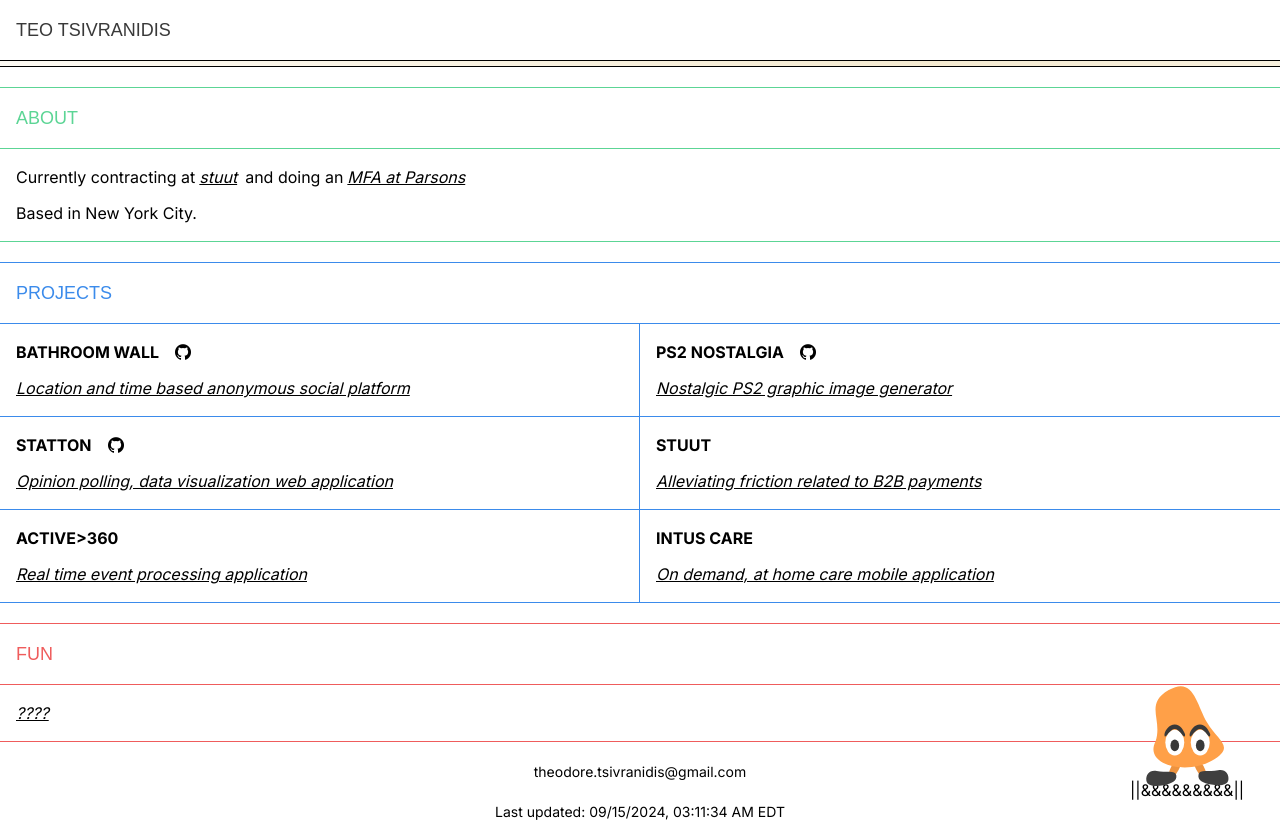
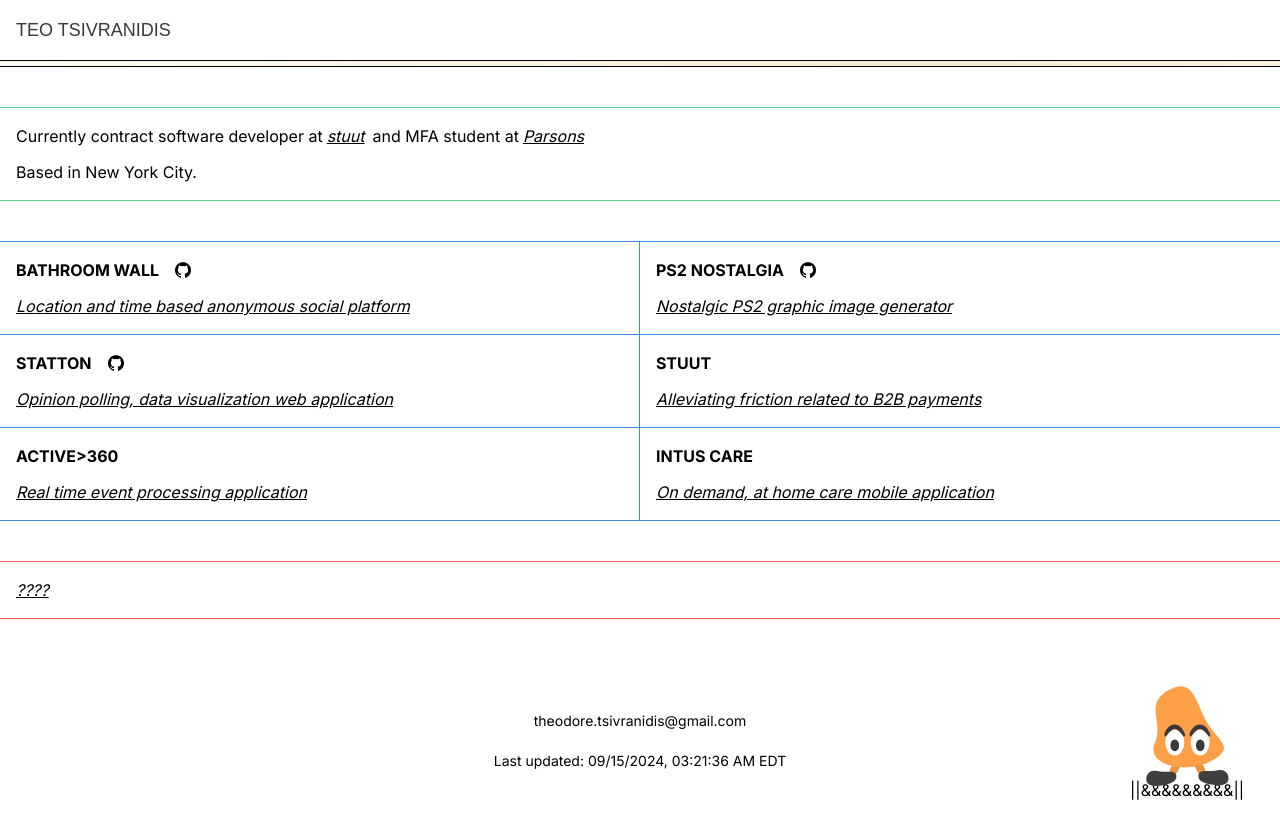
Before and after one commit to neo-teo/portfolio, a Next.js app: page / in a window 1280 px wide. After the commit the page ends 800 px from the top, so only its background shows below. Built offline with nearby package versions, Linux system fonts and the light colour scheme.

Commit message:
giving things some air

```diff
--- a/src/app/cc/gif/page.tsx
+++ b/src/app/cc/gif/page.tsx
@@ -1,7 +1,6 @@
 'use client'
 
 import HoverGifinator from "@/components/HoverGifinator";
-import ScrollyButton from "@/components/ScrollyButton";
 import * as React from "react"
 
 
@@ -10,13 +9,6 @@
     const [gif, setGif] = React.useState<string | undefined>(undefined);
 
     return <div className="border-red">
-        <div className="p-4 border-t">
-            <ScrollyButton
-                label="FUN"
-                sectionID="fun"
-                color="red"
-            />
-        </div>
         <div id="fun" className="border-t border-b">
             <div className="p-4 flex flex-wrap gap-2">
                 <HoverGifinator gifSrc={"coming soon"} label={"go biking"} updateGif={setGif} />
--- a/src/app/globals.css
+++ b/src/app/globals.css
@@ -54,23 +54,3 @@
   -webkit-text-fill-color: rgba(0, 0, 0, 0);
   -webkit-text-stroke-width: 1px;
 }
-
-.black-scrolly-btn:hover {
-  color: black;
-  -webkit-text-stroke-color: black;
-}
-
-.blue-scrolly-btn:hover {
-  color: #3B8BEB;
-  -webkit-text-stroke-color: #3B8BEB;
-}
-
-.green-scrolly-btn:hover {
-  color: #5CD595;
-  -webkit-text-stroke-color: #5CD595;
-}
-
-.red-scrolly-btn:hover {
-  color: #EF5C5C;
-  -webkit-text-stroke-color: #EF5C5C;
-}
--- a/src/app/page.tsx
+++ b/src/app/page.tsx
@@ -12,7 +12,7 @@
         <HomeHeader />
 
         <div className="min-h-[90vh] flex flex-col justify-between">
-          <div className="flex flex-col gap-5 py-5">
+          <div className="flex flex-col gap-10 py-10">
             <About />
             <Projects />
             <Fun />
--- a/src/commitDate.ts
+++ b/src/commitDate.ts
@@ -1,2 +1,2 @@
 // This file is auto-generated on pre-commit hook
-export const commitDateTime = '09/15/2024, 03:11:34 AM EDT';
+export const commitDateTime = '09/15/2024, 03:21:36 AM EDT';
--- a/src/components/About.tsx
+++ b/src/components/About.tsx
@@ -3,29 +3,21 @@
 import * as React from "react"
 
 import LinkButton from "./LinkButton"
-import ScrollyButton from "./ScrollyButton"
 
 export default function About() {
     return (
         <div className="border-green">
-            <div className="p-4 border-t">
-                <ScrollyButton
-                    label="ABOUT"
-                    sectionID="about"
-                    color="green"
-                />
-            </div>
             <div id="about" className="border-green border-t">
                 <div className="border-b p-4 flex flex-col gap-3">
                     <div className="flex flex-wrap text-nowrap gap-1">
-                        {"Currently contracting at"}
+                        {"Currently contract software developer at"}
                         <LinkButton
                             label={"stuut"}
                             to={"https://stuut.co"}
                         />
-                        {"and doing an"}
+                        {"and MFA student at"}
                         <LinkButton
-                            label={"MFA at Parsons"}
+                            label={"Parsons"}
                             to={"https://blog.teo.fyi"}
                         />
                     </div>
--- a/src/components/Fun.tsx
+++ b/src/components/Fun.tsx
@@ -2,22 +2,11 @@
 
 import * as React from "react"
 
-import HoverGifinator from "./HoverGifinator"
-import ScrollyButton from "./ScrollyButton"
 import LinkButton from "./LinkButton";
 
 export default function Fun() {
 
-    const [gif, setGif] = React.useState<string | undefined>(undefined);
-
     return <div className="border-red">
-        <div className="p-4 border-t">
-            <ScrollyButton
-                label="FUN"
-                sectionID="fun"
-                color="red"
-            />
-        </div>
         <div id="fun" className="border-t border-b p-4 ">
             <div className="w-fit">
                 <LinkButton
--- a/src/components/Header.tsx
+++ b/src/components/Header.tsx
@@ -13,7 +13,6 @@
                     label={title}
                     color="black"
                 />
-                {children}
             </div>
         </div>
         <div className={`header-border ${borderColor}`}></div>
--- a/src/components/HomeHeader.tsx
+++ b/src/components/HomeHeader.tsx
@@ -2,7 +2,6 @@
 
 import * as React from "react"
 import { useEffect, useState } from "react";
-import ScrollyButton from "./ScrollyButton"
 import Header from "./Header";
 
 export default function HomeHeader() {
@@ -42,25 +41,6 @@
         <Header
             title={"TEO TSIVRANIDIS"}
             borderColor={borderColor}
-        >
-            {borderColor === "header-green" &&
-                <ScrollyButton
-                    label="ABOUT"
-                    sectionID="about"
-                    color="green"
-                />}
-            {borderColor === "header-blue" &&
-                <ScrollyButton
-                    label="PROJECTS"
-                    sectionID="projects"
-                    color="blue"
-                />}
-            {borderColor === "header-red" &&
-                <ScrollyButton
-                    label="FUN"
-                    sectionID="fun"
-                    color="red"
-                />}
-        </Header >
+        />
     </>
 }
--- a/src/components/Projects.tsx
+++ b/src/components/Projects.tsx
@@ -48,14 +48,6 @@
 export default function Projects() {
     return (
         <div className="border-blue">
-            <div className="p-4 border-t">
-                <ScrollyButton
-                    label="PROJECTS"
-                    sectionID="projects"
-                    color="blue"
-                />
-            </div>
-
             <div id="projects" className="border-t">
                 <div className="grid grid-cols-1 sm:grid-cols-2">
                     {projectProps.map((props, index) => (
```
